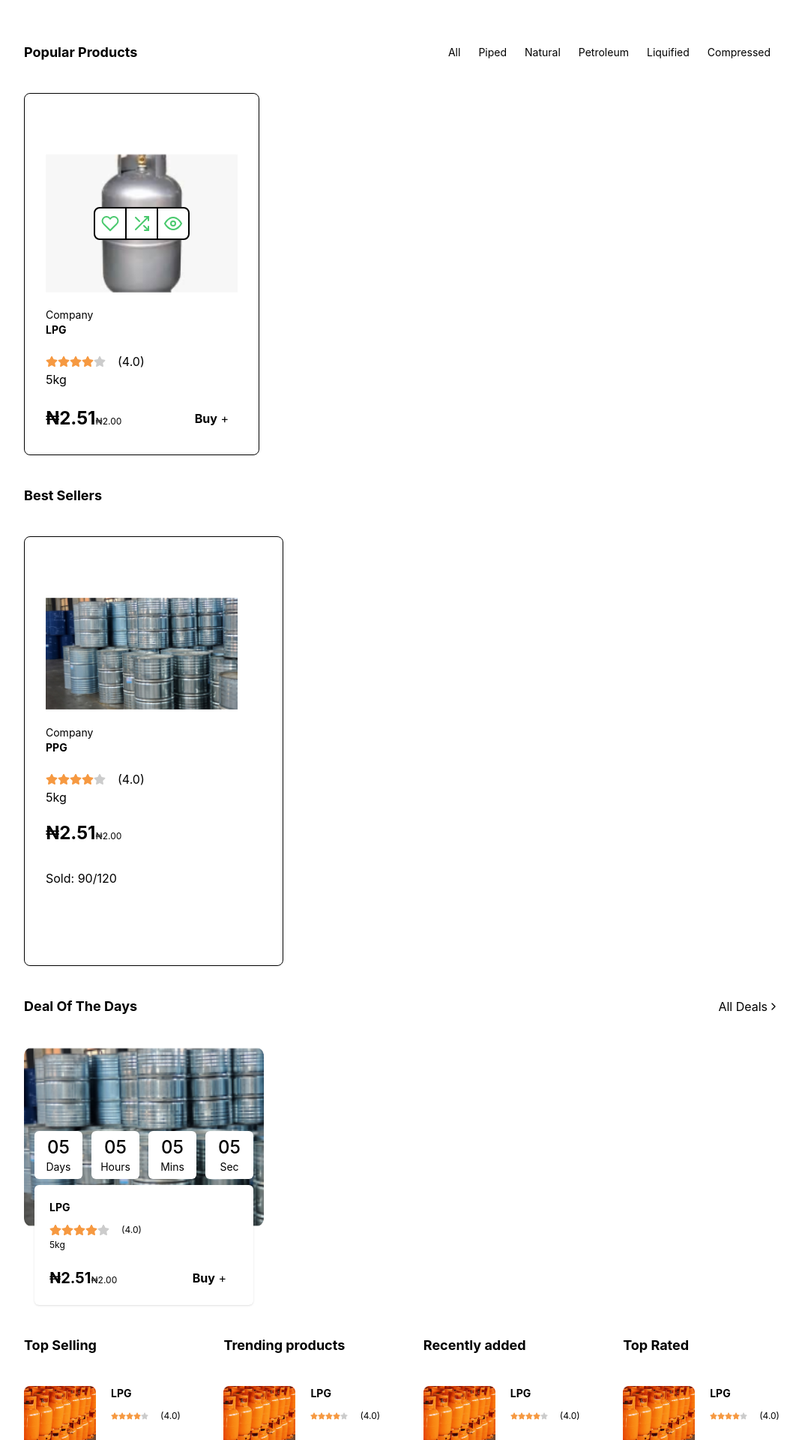
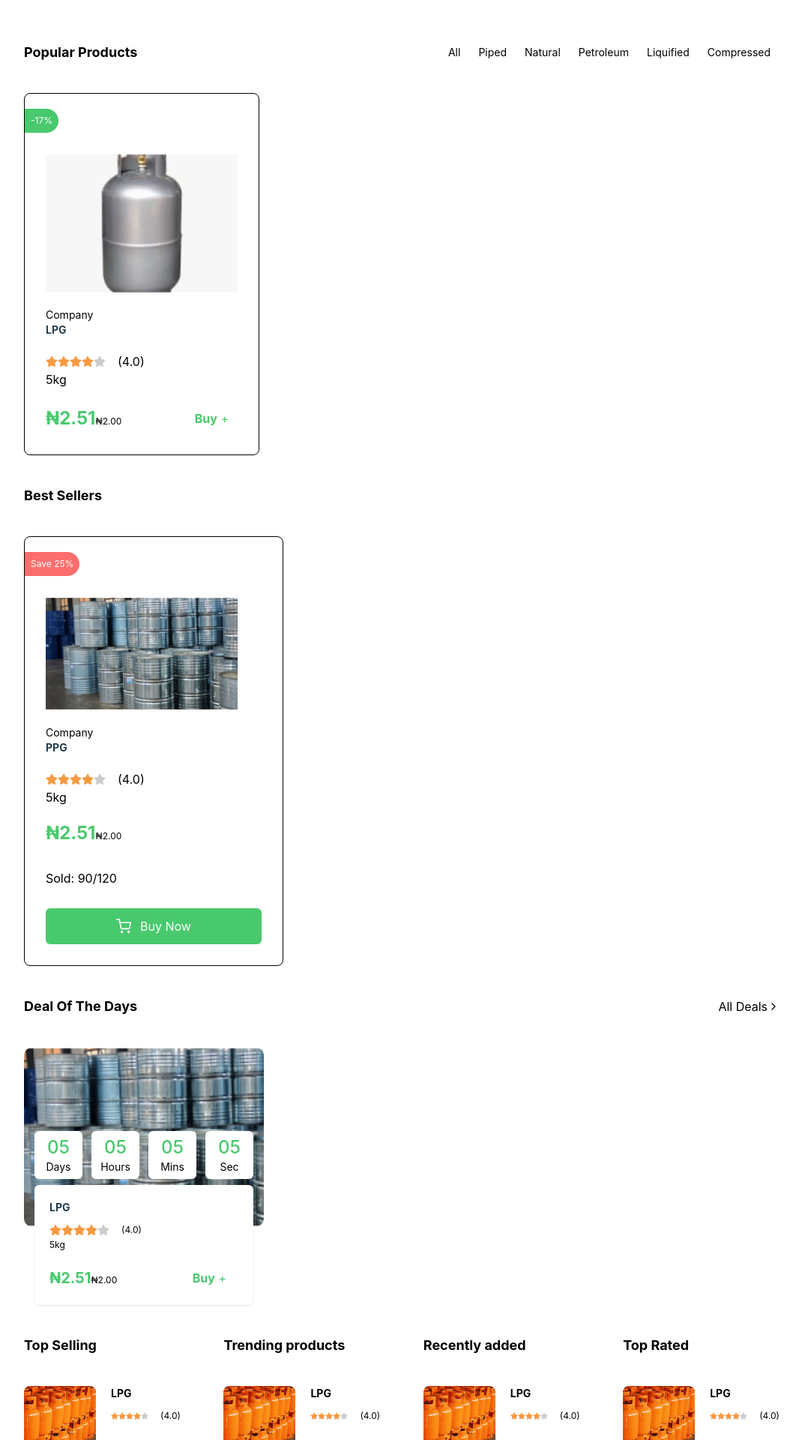
Before and after one commit to kingsonly/NGCX, a React (Create React App) app: page / in a window 1280 px wide. Shown: the part 1052-2972 px from the top of the page at 75% size, without its empty margins (104-1174 px from the left). Built offline with nearby package versions, Linux system fonts and the light colour scheme; the HTML template or start-up script is replaced by a standard one.

Commit message:
WIP cleaning up the landing page

```diff
--- a/src/Component/GeneralComponent/Container.tsx
+++ b/src/Component/GeneralComponent/Container.tsx
@@ -3,7 +3,6 @@ import React from "react";
 interface ContainerProps {
   children: React.ReactNode;
   className?: string;
-
 }
 
 const Container = (props: ContainerProps) => {
--- a/src/Component/cards/BestSeller.tsx
+++ b/src/Component/cards/BestSeller.tsx
@@ -7,9 +7,9 @@ import { ProgressBar } from '..'
 
 const BestSeller = () => {
   return (
-    <div className='bg-white hover:border-ncgx-green border border-gray-200 hover:shadow-lg pt-5 rounded-lg'>
+    <div className='bg-white hover:border-green border border-gray-200 hover:shadow-lg pt-5 rounded-lg'>
     <div className='flex justify-start'>
-      <div className='bg-ncgx-tomato rounded-r-full text-white text-xs p-2'>Save 25%</div>
+      <div className='bg-tomato rounded-r-full text-white text-xs p-2'>Save 25%</div>
     </div>
       <div className='p-7'>
           <div>
@@ -19,8 +19,8 @@ const BestSeller = () => {
 
           <div className='mt-5' >
             <div className='mb-5'>
-              <p className='text-sm text-ncgx-text-lightgray'>Company</p>
-              <p className='font-bold text-sm text-ncgx-text-gray'>PPG</p>
+              <p className='text-sm text-lightgray'>Company</p>
+              <p className='font-bold text-sm text-gray'>PPG</p>
             </div>
 
             <div className='mb-5'>
@@ -31,25 +31,25 @@ const BestSeller = () => {
                 <FaStar color={Colors['ncgx-mustard']}/>
                 <FaStar color='#ccc'/>
 
-                <span className='ml-4 text-ncgx-text-lightgray' >(4.0)</span>
+                <span className='ml-4 text-lightgray' >(4.0)</span>
               </div>
-              <p className='text-ncgx-text-lightgray'>5kg</p>
+              <p className='text-lightgray'>5kg</p>
             </div>
 
             <div className='flex w-full justify-between items-center my-5'>
               <div className='flex items-baseline'>
-                <p className='font-bold text-2xl text-ncgx-green'>&#8358;2.51</p>
-                <p className='text-xs text-ncgx-text-lightgray'>&#8358;2.00</p>
+                <p className='font-bold text-2xl text-green'>&#8358;2.51</p>
+                <p className='text-xs text-lightgray'>&#8358;2.00</p>
               </div>
             </div>
 
             <ProgressBar />
             <div className='mt-1'>
-                <p className='text-ncgx-text-lightgray'>Sold: <span>90/120</span></p>
+                <p className='text-lightgray'>Sold: <span>90/120</span></p>
             </div>
 
             <div className='mt-7'>
-                <button className='flex bg-ncgx-green hover:bg-ncgx-mustard text-white w-full justify-center items-center py-3 rounded-md'>
+                <button className='flex bg-green hover:bg-mustard text-white w-full justify-center items-center py-3 rounded-md'>
                     <div className='flex items-center justify-center'>
                         <FiShoppingCart size={20} />
                         <span className='flex-1 ml-3 '>Buy Now</span>
--- a/src/Component/cards/DayDeal.tsx
+++ b/src/Component/cards/DayDeal.tsx
@@ -11,25 +11,25 @@ const DayDeal = () => {
       <div className='-mt-32 flex flex-col justify-center'>
         <ul className='flex'>
           <li className='rounded-md p-2 bg-white flex justify-center items-center flex-col mr-3 h-16 w-16'>
-            <span className='text-ncgx-green text-2xl mb-0 pb-0 font-medium'>05</span>
-            <span className='text-ncgx-text-lightgray text-sm' >Days</span>
+            <span className='text-green text-2xl mb-0 pb-0 font-medium'>05</span>
+            <span className='text-lightgray text-sm' >Days</span>
           </li>
           <li className='rounded-md p-2 bg-white flex justify-center items-center flex-col mr-3 h-16 w-16'>
-            <p className='text-ncgx-green text-2xl mb-0 pb-0 font-medium'>05</p>
-            <span className='text-ncgx-text-lightgray text-sm' >Hours</span>
+            <p className='text-green text-2xl mb-0 pb-0 font-medium'>05</p>
+            <span className='text-lightgray text-sm' >Hours</span>
           </li>
           <li className='rounded-md p-2 bg-white flex justify-center items-center flex-col mr-3 h-16 w-16'>
-            <p className='text-ncgx-green text-2xl mb-0 pb-0 font-medium'>05</p>
-            <span className='text-ncgx-text-lightgray text-sm' >Mins</span>
+            <p className='text-green text-2xl mb-0 pb-0 font-medium'>05</p>
+            <span className='text-lightgray text-sm' >Mins</span>
           </li>
           <li className='rounded-md p-2 bg-white flex justify-center items-center flex-col h-16 w-16'>
-            <p className='text-ncgx-green text-2xl mb-0 pb-0 font-medium'>05</p>
-            <span className='text-ncgx-text-lightgray text-sm' >Sec</span>
+            <p className='text-green text-2xl mb-0 pb-0 font-medium'>05</p>
+            <span className='text-lightgray text-sm' >Sec</span>
           </li>
         </ul>
 
         <div className='mt-2 bg-white rounded-md p-5 shadow' >
-          <p className='font-bold text-sm text-ncgx-text-gray mb-3'>LPG</p>
+          <p className='font-bold text-sm text-gray mb-3'>LPG</p>
 
 
           <div className='mb-5'>
@@ -40,17 +40,17 @@ const DayDeal = () => {
               <FaStar color={Colors['ncgx-mustard']}/>
               <FaStar color='#ccc'/>
 
-              <span className='ml-4 text-ncgx-text-lightgray text-xs' >(4.0)</span>
+              <span className='ml-4 text-lightgray text-xs' >(4.0)</span>
             </div>
-            <p className='text-ncgx-text-lightgray text-xs mt-1'>5kg</p>
+            <p className='text-lightgray text-xs mt-1'>5kg</p>
           </div>
 
           <div className='flex w-full justify-between items-center'>
             <div className='flex items-baseline'>
-              <p className='font-bold text-xl text-ncgx-green'>&#8358;2.51</p>
-              <p className='text-xs text-ncgx-text-lightgray'>&#8358;2.00</p>
+              <p className='font-bold text-xl text-green'>&#8358;2.51</p>
+              <p className='text-xs text-lightgray'>&#8358;2.00</p>
             </div>
-            <button className="text-ncgx-green bg-ncgx-extralight-green rounded-md p-1 px-4"><span className='font-bold'>Buy</span> +</button>
+            <button className="text-green bg-extralight-green rounded-md p-1 px-4"><span className='font-bold'>Buy</span> +</button>
           </div>
         </div>
 
--- a/src/Component/cards/Popular.tsx
+++ b/src/Component/cards/Popular.tsx
@@ -1,37 +1,63 @@
 import { GasCylinder } from 'assets'
-import React from 'react'
+import React,{useState} from 'react'
 import { FaStar } from 'react-icons/fa'
 import { FiEye, FiHeart, FiShuffle } from 'react-icons/fi'
 import { Colors } from 'theme/colors'
+interface hoverFunctionProps{
+  hoverStatus:boolean;
+}
+const HoverableDiv = (props:hoverFunctionProps ) => {
+  const {hoverStatus}=props
+  return (
+    <div>
+
+      { hoverStatus ?
+        <ul className='bg-white border-2 border-light-green rounded-lg flex'>
+          <li className=' p-2'>
+            <FiHeart color={Colors['ncgx-green']} size={24} />
+          </li>
+          <li className=' p-2 border-x-2 border-x-light-green'>
+            <FiShuffle color={Colors['ncgx-green']} size={24} />
+          </li>
+          <li className=' p-2'>
+            <FiEye color={Colors['ncgx-green']} size={24} />
+          </li>
+        </ul>:""
+}
+    </div>
+  );
+};
 
 const Popular = () => {
+  const [isHovering, setIsHovering] = useState(false);
+  const handleMouseOver = () => {
+    setIsHovering(true);
+    return true
+  };
+
+  const handleMouseOut = () => {
+    setIsHovering(false);
+    return true
+  };
   return (
-    <div className='bg-white hover:border-ncgx-green border border-gray-200 hover:shadow-lg pt-5 rounded-lg'>
+    <div className='bg-white hover:border-green border border-gray-200 hover:shadow-lg pt-5 rounded-lg'>
       <div className='flex justify-start'>
-        <div className='bg-ncgx-green rounded-r-full text-white text-xs p-2'>-17%</div>
+        <div className='bg-green rounded-r-full text-white text-xs p-2'>-17%</div>
       </div>
         <div className='p-7'>
             <div className='relative'>
               <img src={GasCylinder} alt="gas cylinder" className='w-64' />
-              <div className='h-full w-full flex justify-center items-center absolute top-0 left-0'>
-                <ul className='bg-white border-2 border-ncgx-light-green rounded-lg flex'>
-                  <li className=' p-2'>
-                    <FiHeart color={Colors['ncgx-green']} size={24} />
-                  </li>
-                  <li className=' p-2 border-x-2 border-x-ncgx-light-green'>
-                    <FiShuffle color={Colors['ncgx-green']} size={24} />
-                  </li>
-                  <li className=' p-2'>
-                    <FiEye color={Colors['ncgx-green']} size={24} />
-                  </li>
-                </ul>
+              <div onMouseOver={handleMouseOver} onMouseOut={handleMouseOut} className='h-full w-full flex justify-center items-center absolute top-0 left-0'>
+                <HoverableDiv
+                hoverStatus={isHovering}
+                />
               </div>
             </div>
 
             <div className='mt-5' >
               <div className='mb-5'>
-                <p className='text-sm text-ncgx-text-lightgray'>Company</p>
-                <p className='font-bold text-sm text-ncgx-text-gray'>LPG</p>
+                <p className='text-sm text-lightgray'>Company</p>
+                <p className='font-bold text-sm text-gray'>LPG</p>
               </div>
 
               <div className='mb-5'>
@@ -42,17 +68,17 @@ const Popular = () => {
                   <FaStar color={Colors['ncgx-mustard']}/>
                   <FaStar color='#ccc'/>
 
-                  <span className='ml-4 text-ncgx-text-lightgray' >(4.0)</span>
+                  <span className='ml-4 text-lightgray' >(4.0)</span>
                 </div>
-                <p className='text-ncgx-text-lightgray'>5kg</p>
+                <p className='text-lightgray'>5kg</p>
               </div>
 
               <div className='flex w-full justify-between items-center'>
                 <div className='flex items-baseline'>
-                  <p className='font-bold text-2xl text-ncgx-green'>&#8358;2.51</p>
-                  <p className='text-xs text-ncgx-text-lightgray'>&#8358;2.00</p>
+                  <p className='font-bold text-2xl text-green'>&#8358;2.51</p>
+                  <p className='text-xs text-lightgray'>&#8358;2.00</p>
                 </div>
-                <button className="text-ncgx-green bg-ncgx-extralight-green rounded-md p-2 px-3"><span className='font-bold'>Buy</span> +</button>
+                <button className="text-green bg-extralight-green rounded-md p-2 px-3"><span className='font-bold'>Buy</span> +</button>
               </div>
             </div>
 
--- a/src/sections/PopularProducts.tsx
+++ b/src/sections/PopularProducts.tsx
@@ -51,7 +51,7 @@ const PopularProducts = () => {
 
                 <TabPanel>
                     <div className='flex'>
-                        <PopularCard />
+                    <PopularCard  />
                     </div>
                 </TabPanel>
                 <TabPanel>
```
Also changed, not shown: src/Component/HeaderMenu1/header.css (deleted, +0 -29 lines), src/Component/HeaderMenu1/index.tsx (deleted, +0 -107 lines).
